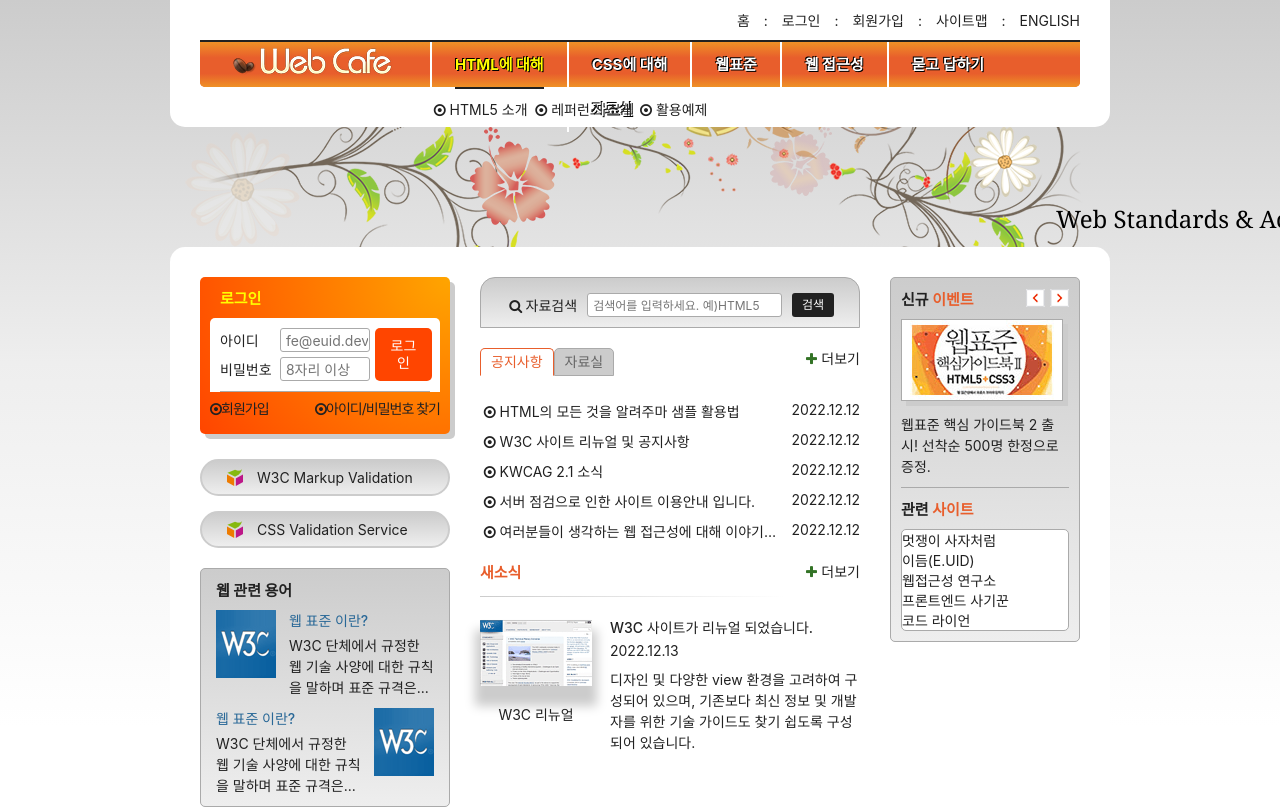
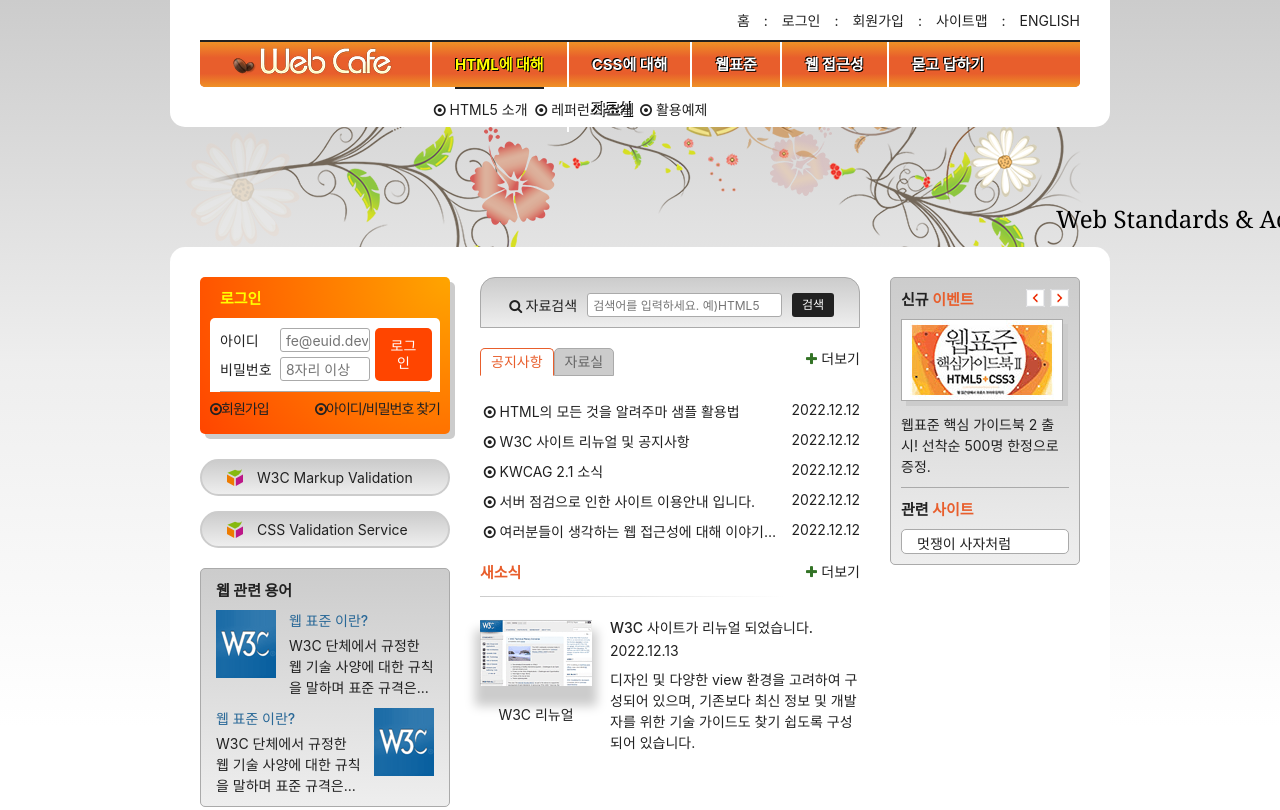
Before and after one commit to hyunwlee-dev/HTML5, a plain HTML site: page index.html in a window 1280 px wide. Shown: the top 810 px of the page. Drawn offline with Linux system fonts and the light colour scheme; a web font is replaced by a local one.

Commit message:
transition 애니메이션 완성

```diff
--- a/styles/style.css
+++ b/styles/style.css
@@ -817,11 +817,32 @@
   transition-duration: 2000ms, 2000ms;
   transition-delay: 0ms, 2000ms;
   transition-timing-function: ease-in-out; */
-  transition: background-color 2000ms 0ms ease-in-out,
-    border-radius 2000ms 2000ms ease-in-out;
+  /* transition: background-color 2000ms 0ms ease-in-out,
+    border-radius 2000ms 2000ms ease-in-out; */
+  height: 25px;
+  /* padding: 6px 20px; */
+  overflow: hidden;
+  transition: height 400ms 0ms, padding 400ms 400ms;
+  /* padding: 0; */
+}
+
+.related-list li {
+  height: 25px;
+  padding: 0 5px;
+  display: flex;
+  flex-flow: row nowrap;
+  align-items: center;
+}
+
+.related-list a {
+  /* background-color: pink; */
+  flex-grow: 1;
+  padding: 0 10px;
 }
 
 .related-list:hover, .related-list:focus {
+  height: 147px;
+  padding: 10px 0;
 }
 
 /* 슬로건 */
```
